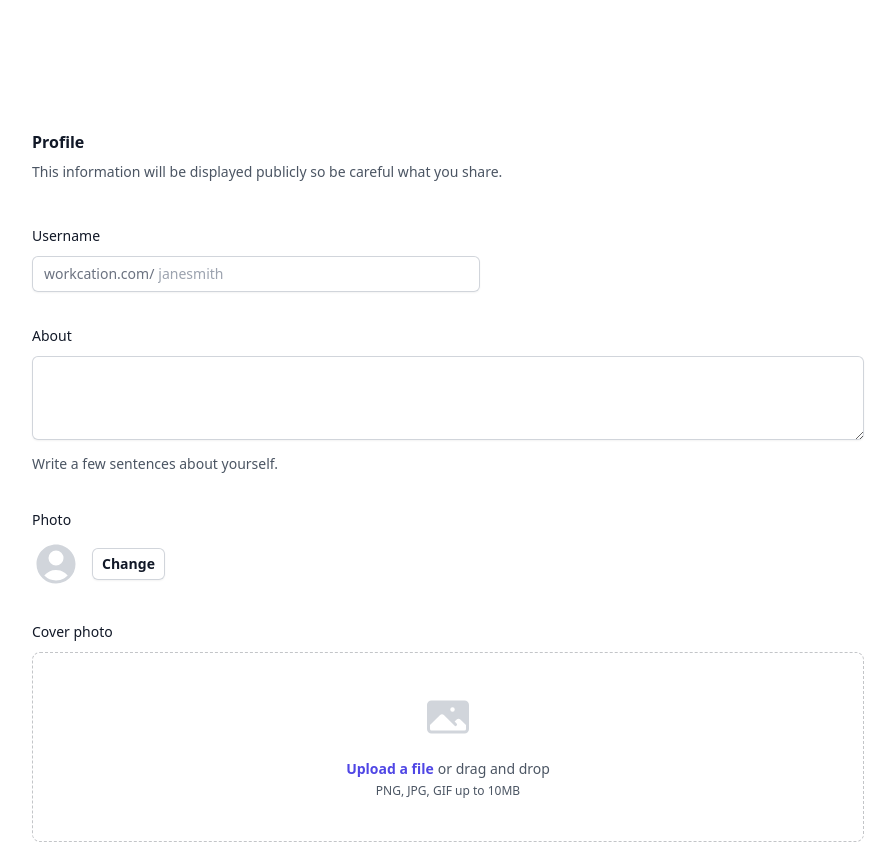
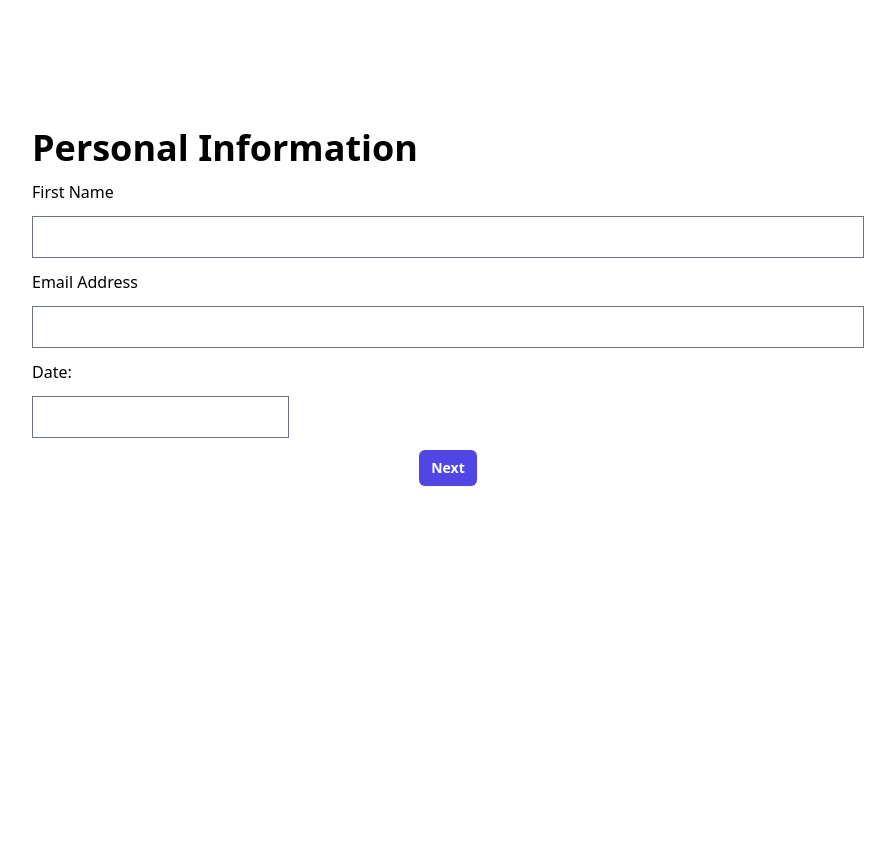
Before and after one commit to revou-fsse-3/module-4-IryIndriyanto, a React (Vite) app: page / in a window 1280 px wide. Shown: the top 844 px of the page, without its empty margins (192-1087 px from the left). After the commit the page ends 800 px from the top, so only its background shows below. Built offline with nearby package versions, Linux system fonts and the light colour scheme.

Commit message:
adding personal information form

```diff
--- a/package.json
+++ b/package.json
@@ -13,12 +13,14 @@
     "@heroicons/react": "^2.1.1",
     "formik": "^2.4.5",
     "react": "^18.2.0",
+    "react-datepicker": "^4.25.0",
     "react-dom": "^18.2.0",
     "yup": "^1.3.3"
   },
   "devDependencies": {
     "@tailwindcss/forms": "^0.5.7",
     "@types/react": "^18.2.43",
+    "@types/react-datepicker": "^4.19.4",
     "@types/react-dom": "^18.2.17",
     "@typescript-eslint/eslint-plugin": "^6.14.0",
     "@typescript-eslint/parser": "^6.14.0",
--- a/src/App.tsx
+++ b/src/App.tsx
@@ -1,12 +1,12 @@
 
 import './App.css'
-import FormContainer from './containers/FormContainer'
+import PersonalInfoForm from './containers/FormContainer/PersonalInfoForm'
 
 function App() {
 
   return (
     <div>
-      <FormContainer/>
+      <PersonalInfoForm/>
     </div>
   )
 }
--- /dev/null
+++ b/src/components/Button/index.tsx
@@ -0,0 +1,16 @@
+import { ButtonHTMLAttributes } from "react";
+
+interface Props extends ButtonHTMLAttributes<HTMLButtonElement>{
+    label: string;
+}
+
+const Button = ({ label, ...props } : Props) => {
+
+    return (
+        <button {...props} className={"rounded-md bg-indigo-600 px-3 py-2 text-sm font-semibold text-white shadow-sm hover:bg-indigo-500 focus-visible:outline focus-visible:outline-2 focus-visible:outline-offset-2 focus-visible:outline-indigo-600"}>
+            {label}
+        </button>
+    )
+}
+
+export default Button
--- a/src/components/Card/index.tsx
+++ b/src/components/Card/index.tsx
@@ -1,12 +1,12 @@
 import { ReactNode } from "react";
 
-interface Props {
+interface Props extends React.HTMLAttributes<HTMLDivElement> {
     children : ReactNode
 }
 
-const Card = ({ children } : Props) => {
+const Card = ({ children, ...props } : Props) => {
     return (
-        <div className=" mx-auto max-w-4xl px-4 py-24 sm:px-6 sm:py-32 lg:px-8 ">
+        <div className= { `${`mx-auto max-w-4xl px-4 py-24 sm:px-6 sm:py-32 lg:px-8`} ${props.className}`}>
             { children }
         </div>
     )
--- /dev/null
+++ b/src/containers/FormContainer/PersonalInfoForm/index.tsx
@@ -0,0 +1,65 @@
+import { useFormik } from 'formik';
+import * as yup from 'yup';
+import DatePicker from 'react-datepicker';
+import 'react-datepicker/dist/react-datepicker.css';
+import Button from '../../../components/Button';
+import { Card } from '../../../components';
+
+const PersonalInfoForm = () => {
+  const formik = useFormik({
+    initialValues: {
+      fullName: '',
+      email: '',
+      date: null,
+    },
+
+    validationSchema: yup.object({
+        fullName: yup.string().required(),
+        email: yup.string().required(),
+        date: yup.date().required('Date is required').nullable(),
+    }),
+
+    onSubmit: values => {
+      console.log(values)
+    },
+  });
+
+  return (
+    <Card className=' flex flex-col gap-3'>
+        <div className=' text-4xl font-bold justify-center items-center'>Personal Information</div>
+        <label htmlFor="fullName">First Name</label>
+        <input
+            id="fullName"
+            name="fullName"
+            type="text"
+            onChange={formik.handleChange}
+            value={formik.values.fullName}
+        />
+
+        <label htmlFor="email">Email Address</label>
+        <input
+            id="email"
+            name="email"
+            type="email"
+            onChange={formik.handleChange}
+            value={formik.values.email}
+        />
+
+        <label htmlFor="date">Date:</label>
+        <DatePicker
+          id="date of birth"
+          selected={formik.values.date}
+          onChange={(date) => formik.setFieldValue('date', date)}
+          dateFormat="MM/dd/yyyy" // Date format
+          onBlur={formik.handleBlur('date')} // Important for Formik to track field touch
+        />
+
+        <div className=' flex gap-4 justify-center items-center'>
+            {/* <Button label='Previous'/> */}
+            <Button label='Next'/>
+        </div>
+    </Card>
+  );
+};
+
+export default PersonalInfoForm
--- a/src/containers/form-container/index.tsx
+++ /dev/null
@@ -1,14 +0,0 @@
-import { Card, FormExample } from "../../components"
-
-
-const FormContainer = () => {
-
-    return (
-        <Card>
-            <FormExample/>
-        </Card>
-
-    )
-}
-
-export default FormContainer
```
Also changed, not shown: src/containers/FormContainer/AccountInfoForm/index.tsx (added), src/containers/FormContainer/AddressInfoForm/index.tsx (added), 1 other file (tests, documents, lock files or other folders).
